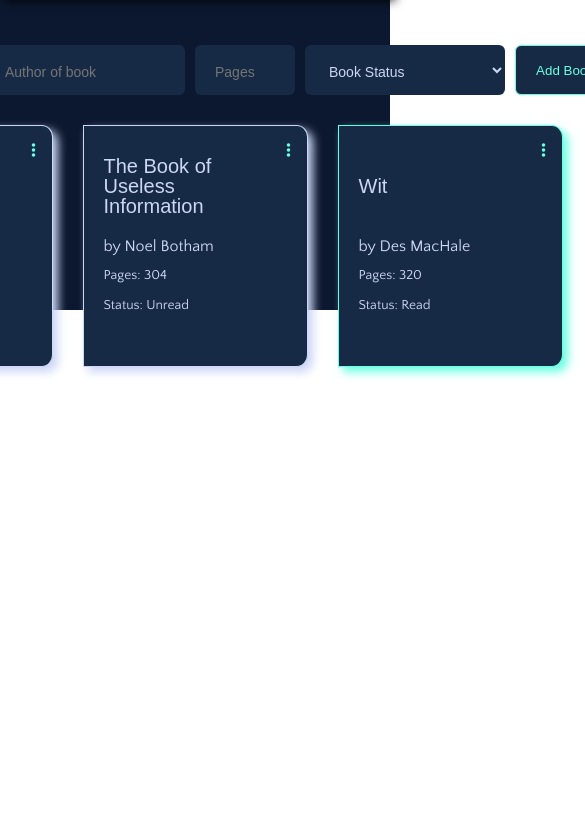
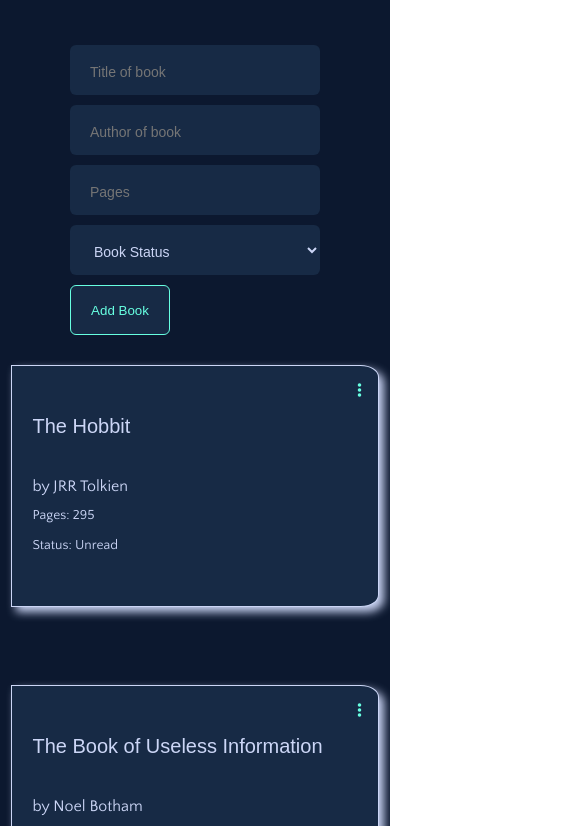
Before and after one commit to dizenver/library-js, a plain HTML site: page index.html in a window 390 px wide. Shown: the part 80-906 px from the top of the page, 585 px wide, since content can reach past the window. Before the commit the page ends 844 px from the top, so only its background shows below. Drawn offline with Linux system fonts and the light colour scheme; a web font is replaced by a local one.

Commit message:
Added media queries to help with responsiveness

```diff
--- a/style.css
+++ b/style.css
@@ -158,8 +158,9 @@ span {
 }
 
 .container {
-	height: 100vw;
-	width: 100vw;
+	margin: 0 auto;
+	min-height: 100vh;
+	width: 100%;
 	background-color: var(--primary);
 	display: grid;
 	gap: 20px;
@@ -172,15 +173,13 @@ span {
 	align-content: center;
 	justify-content: center;
 	height: 75px;
-	width: 100vw;
-	margin: auto;
-	background-color: var(--primary);
-	box-shadow: 5px 5px 10px var(--dark-invert);
 }
 
 .my-library {
 	display: grid;
-	grid-template-columns: repeat(auto-fit, 225px);
+	grid-template-columns: repeat(auto-fit, minmax(150px, 1fr));
+	grid-auto-flow: column;
+	grid-template-rows: repeat(auto-fill, 300px);
 	justify-content: center;
 	gap: 30px;
 }
@@ -287,11 +286,11 @@ form {
 	grid-auto-flow: column;
 	gap: 10px;
 	margin: 10px 0;
+	grid-template-columns: 20% 20% 10% 20% 20%;
 }
 
 input,
 select {
-	width: 200px;
 	height: 50px;
 	background-color: var(--secondary);
 	border-radius: 6px;
@@ -312,10 +311,6 @@ form > button {
 	border-radius: 6px;
 	border: 1px solid var(--accent);
 	box-sizing: border-box;
-}
-
-input[type='number'] {
-	width: 100px;
 }
 
 input::placeholder {
@@ -341,22 +336,16 @@ input::placeholder {
 	color: var(--secondary);
 }
 
-/* The container <div> - needed to position the dropdown content */
-.book-card {
-	position: relative;
-	display: inline-block;
-}
-
 /* Dropdown Content (Hidden by Default) */
 .card-menu {
 	padding: 10px;
 	overflow: hidden;
 	display: none;
 	position: relative;
-	top: -60px;
-	right: 120px;
+	top: -40px;
+	right: 130px;
 	background-color: var(--primary);
-	min-width: 125px;
+	min-width: 150px;
 	box-shadow: 3px 3px 20px 0px var(--accent);
 	z-index: 1;
 	border-radius: 5%;
@@ -381,3 +370,44 @@ input::placeholder {
 .show {
 	display: block;
 }
+
+@media (max-width: 900px) {
+	.my-library {
+		margin: 0 auto;
+		grid-template-columns: 1fr 1fr;
+		grid-template-rows: repeat(auto-fit, auto);
+		grid-auto-flow: row;
+		gap: 20px;
+	}
+
+	form {
+		display: grid;
+		align-items: center;
+		justify-content: center;
+		grid-auto-flow: row;
+		gap: 10px;
+		margin: 10px 0;
+		grid-template-columns: 250px 250px;
+		grid-template-rows: 1fr 1fr 1fr;
+	}
+}
+
+@media (max-width: 600px) {
+	.my-library {
+		grid-template-columns: 1fr;
+		grid-template-rows: repeat(auto-fit, auto);
+		grid-auto-flow: row;
+		gap: 20px;
+	}
+
+	form {
+		display: grid;
+		align-items: center;
+		justify-content: center;
+		justify-items: stretch;
+		grid-auto-flow: row;
+		gap: 10px;
+		margin: 10px 0;
+		grid-template-columns: 250px;
+	}
+}
```
